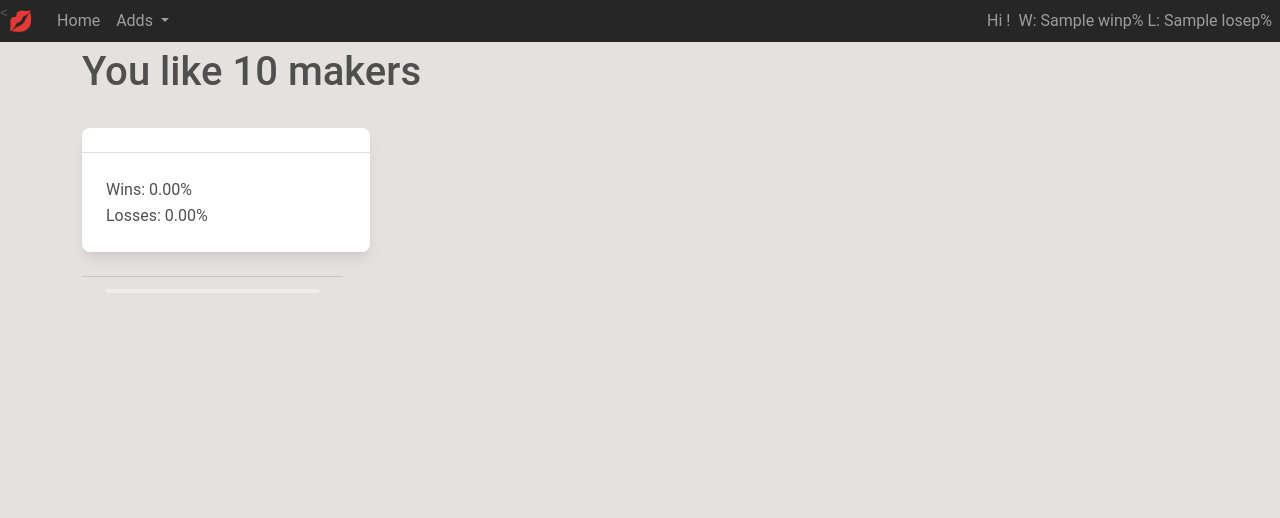
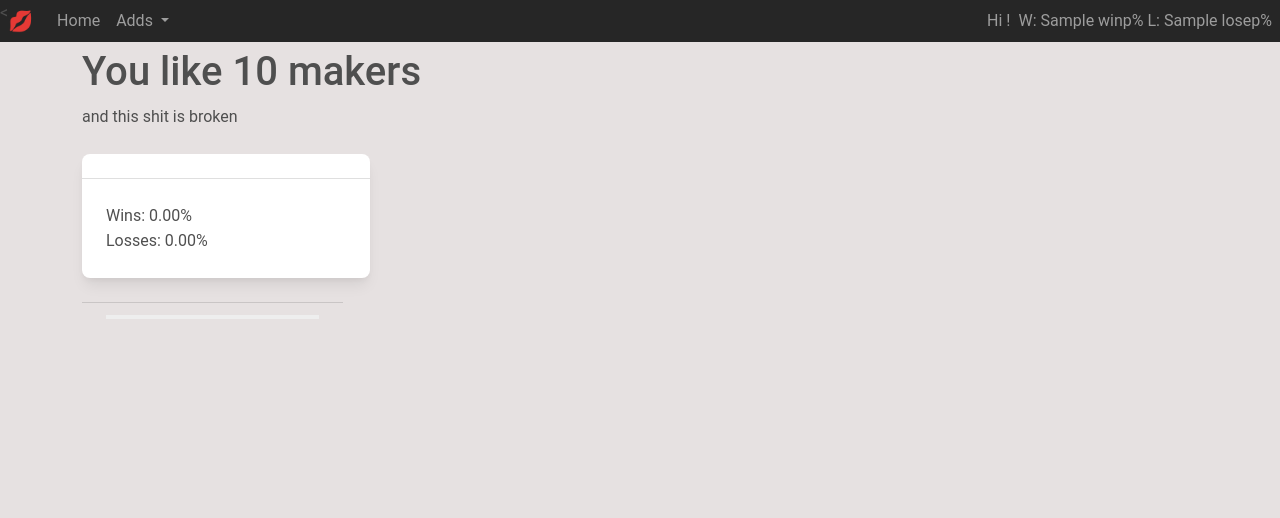
Before and after one commit to sillypears/raffle-entries, a Flask app: template project/templates/makers.html in a window 1280 px wide. Shown: the top 518 px of the page. Run offline with Flask 2, Linux system fonts and the light colour scheme; tables that the repository leaves empty hold one stand-in row (values such as "Sample post"); the template is opened without the code that fills it: values that come from a table or form of the project are taken from there, most other values are stand-ins (such as "Sample title", 1, 10 or a date in 2020); parts of the project's set-up code (start-up, migrations or seed data) failed here and were passed over.

Commit message:
Oh okay cool

```diff
--- a/project/templates/index.html
+++ b/project/templates/index.html
@@ -14,7 +14,7 @@
 
                     <div class="card-title">
                         <div class="row">
-                            <span class="col-md-10 font-weight-bold text-align-center h5"><a class="link-info" href="/maker/id/{{entry[7]}}">{{ entry[0] }}</a></span>
+                            <span class="col-md-10 font-weight-bold text-align-center h5 text-truncate"><a class="link-info" href="/maker/id/{{entry[7]}}">{{ entry[0] }}</a></span>
                             {% if entry[1] %}
                             <span id="result-{{ entry[6]}}" name="result" class="result result-green rounded col-md-2 font-weight-bold p-1 text-center">W</span>
                             {% else %}
--- a/project/templates/makers.html
+++ b/project/templates/makers.html
@@ -2,7 +2,7 @@
 {% block content %}
 
 <div class="mt-4 pt-4 container">
-    <h1 class="h1">You like {{ total }} maker{% if total != 1 %}s{%endif%}</h1>
+    <h1 class="h1">You like {{ total }} maker{% if total != 1 %}s{%endif%}</h1> and this shit is broken
     <div class="row">
     {% for maker in makers %}
         <div class="col-3">
```
